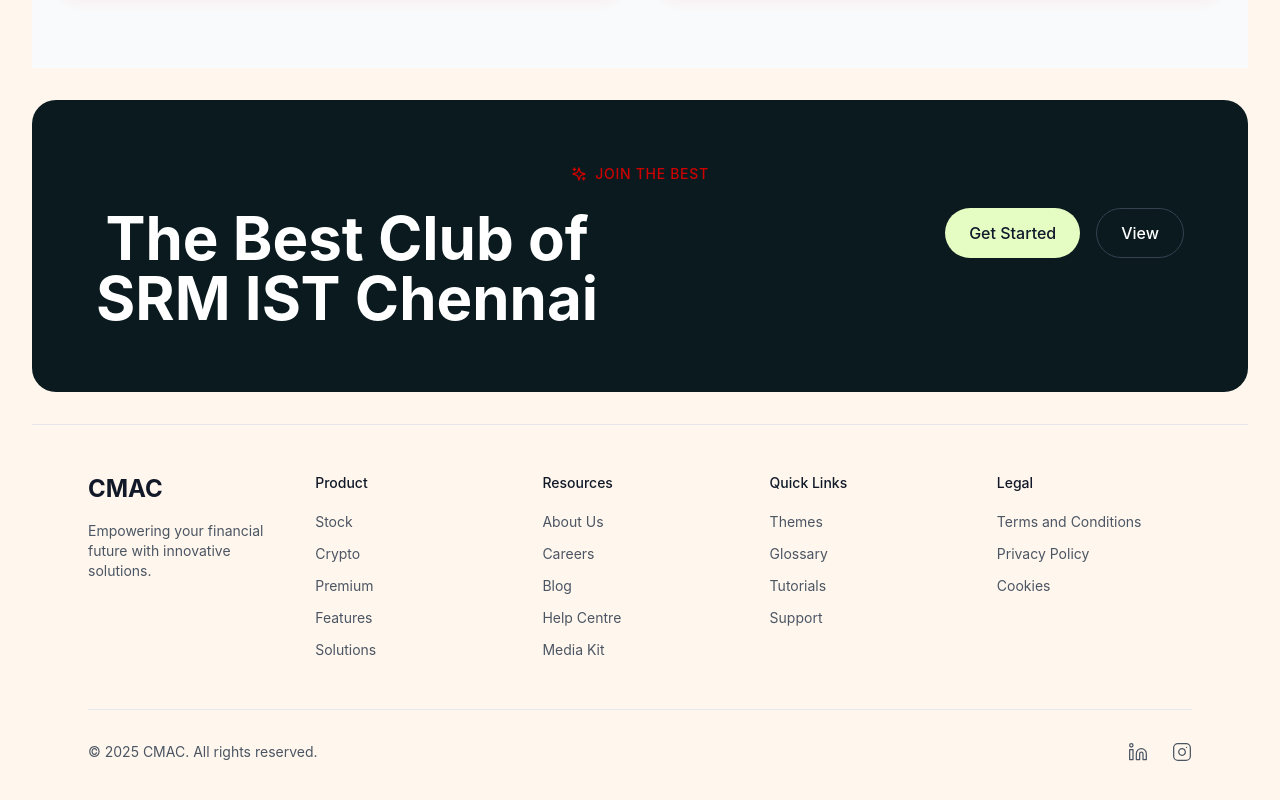
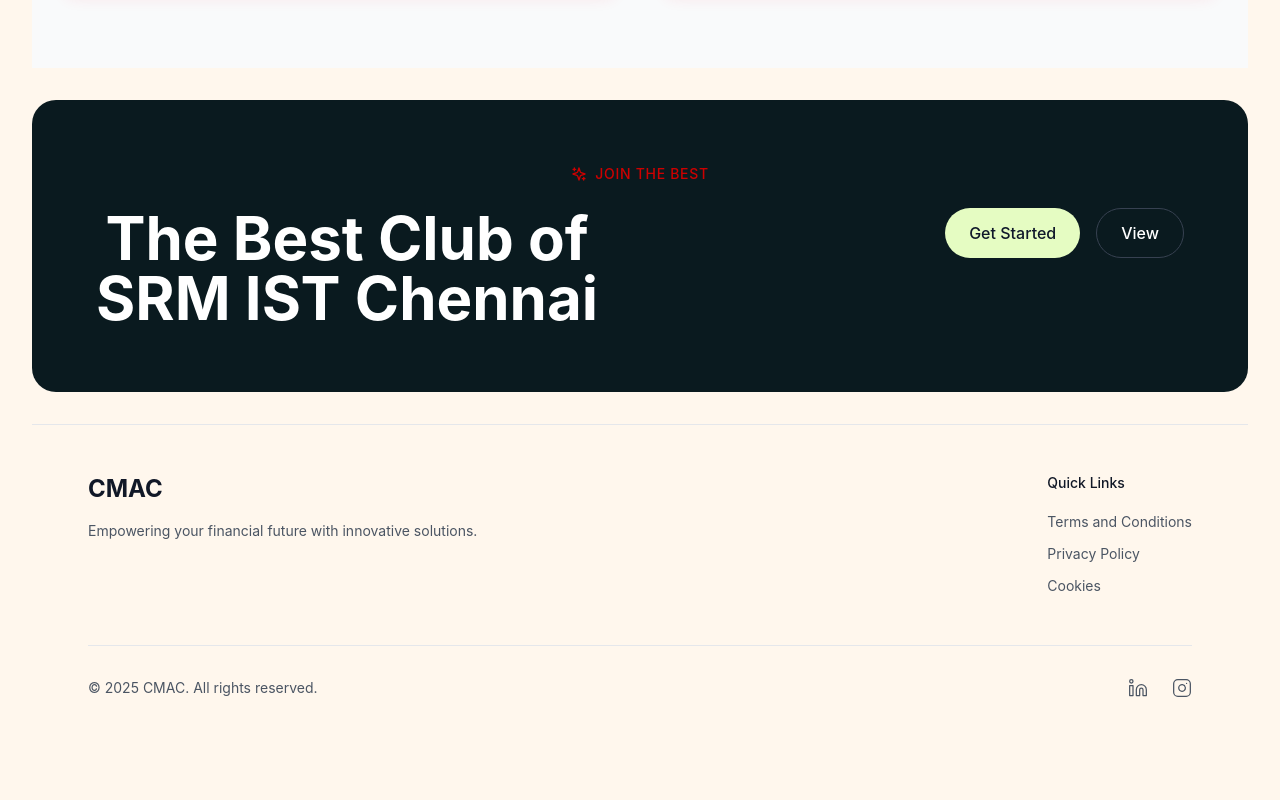
Before and after one commit to Sai-404/cmac-website, a React (Vite) app in the folder client/: page / in a window 1280 px wide. Shown: the part 2778-3578 px from the top of the page. After the commit the page ends 3524 px from the top, so only its background shows below. Built offline with nearby package versions, Linux system fonts and the light colour scheme.

Commit message:
Refactor Footer component: simplify structure by removing unused sections and enhancing layout for better readability

```diff
--- a/client/src/Home/Components/Footer.jsx
+++ b/client/src/Home/Components/Footer.jsx
@@ -3,31 +3,11 @@
 
 const Footer = () => {
   const footerSections = {
-    Product: [
-      { name: 'Stock', href: '#' },
-      { name: 'Crypto', href: '#' },
-      { name: 'Premium', href: '#' },
-      { name: 'Features', href: '#' },
-      { name: 'Solutions', href: '#' }
-    ],
-    Resources: [
-      { name: 'About Us', href: '#' },
-      { name: 'Careers', href: '#' },
-      { name: 'Blog', href: '#' },
-      { name: 'Help Centre', href: '#' },
-      { name: 'Media Kit', href: '#' }
-    ],
     'Quick Links': [
-      { name: 'Themes', href: '#' },
-      { name: 'Glossary', href: '#' },
-      { name: 'Tutorials', href: '#' },
-      { name: 'Support', href: '#' }
-    ],
-    Legal: [
       { name: 'Terms and Conditions', href: '#' },
       { name: 'Privacy Policy', href: '#' },
       { name: 'Cookies', href: '#' }
-    ]
+    ],
   };
 
   const SocialIcon = ({ Icon }) => (
@@ -42,9 +22,9 @@
   return (
     <footer className="w-full bg-orange-50 py-12 border-t border-gray-200">
       <div className="max-w-6xl mx-auto px-6">
-        <div className="grid grid-cols-1 md:grid-cols-5 gap-8">
+        <div className="flex flex-col md:flex-row justify-between">
           {/* Logo and tagline section */}
-          <div className="col-span-1 text-center md:text-left">
+          <div className="max-w-md text-center md:text-left">
             <a href="/" className="text-2xl font-bold text-gray-900">
               CMAC
             </a>
@@ -53,14 +33,13 @@
             </p>
           </div>
 
-          {/* Navigation sections */}
-          {Object.entries(footerSections).map(([title, links]) => (
-            <div key={title} className="col-span-1 text-center md:text-left">
+          {/* Quick Links section - now with original text alignment */}
+          <div className="mt-8 md:mt-0 text-center md:text-left">
             <h3 className="text-sm font-medium text-gray-900 mb-4">
-                {title}
+              Quick Links
             </h3>
             <ul className="space-y-2">
-                {links.map((link) => (
+              {footerSections['Quick Links'].map((link) => (
                 <li key={link.name}>
                   <a
                     href={link.href}
@@ -72,7 +51,6 @@
               ))}
             </ul>
           </div>
-          ))}
         </div>
 
         {/* Bottom section with copyright and social icons */}
```
Lines whose indentation alone changed are shown as unchanged.
